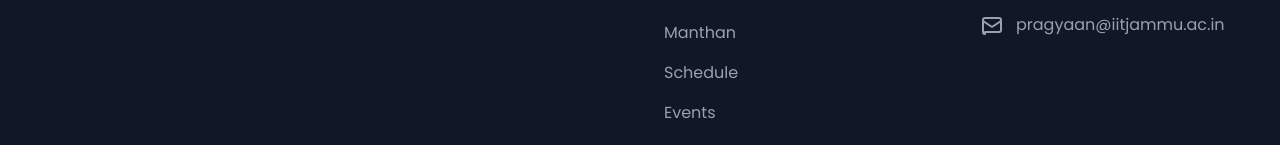
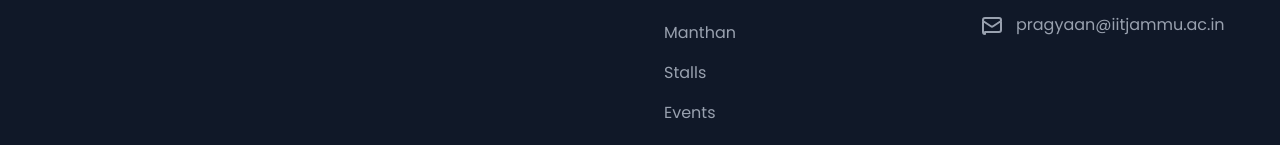
Before and after one commit to ubbelothbrok/BRICS, a React (Vite) app: page / in a window 1280 px wide. Shown: the part 5846-5991 px from the top of the page. Built offline with nearby package versions, Linux system fonts and the light colour scheme; no server answers.

Commit message:
feat: Replace 'Schedule' link with 'Stalls' in footer navigation.

```diff
--- a/src/components/Footer.tsx
+++ b/src/components/Footer.tsx
@@ -5,7 +5,7 @@ const FOOTER_LINKS = [
   { label: 'Zones', href: '/zones' },
   { label: 'Vision 2026', href: '/vision' },
   { label: 'Manthan', href: '/manthan' },
-  { label: 'Schedule', href: '/schedule' },
+  { label: 'Stalls', href: '/stalls' },
   { label: 'Events', href: '/events' },
   { label: 'Team', href: '/team' },
 ];
```
